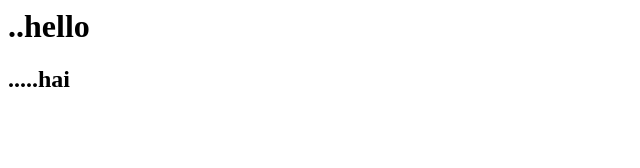
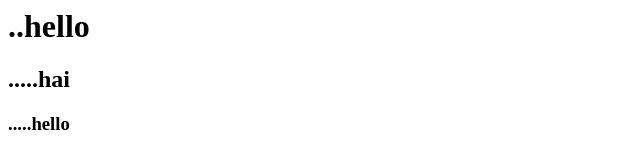
Before and after one commit to wishuu/git-lab, a plain HTML site: page index.html in a window 1280 px wide. Shown: the full height of the page, 0-640 px from the left. Drawn offline with Linux system fonts and the light colour scheme.

Commit message:
third commit

```diff
--- a/index.html
+++ b/index.html
@@ -1,3 +1,4 @@
 
 <h1>..hello <h1>
 <h2>.....hai<h2>
+<h3>.....hello<h3>
```
